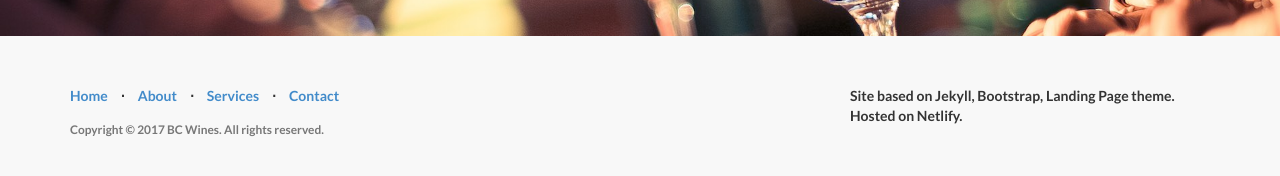
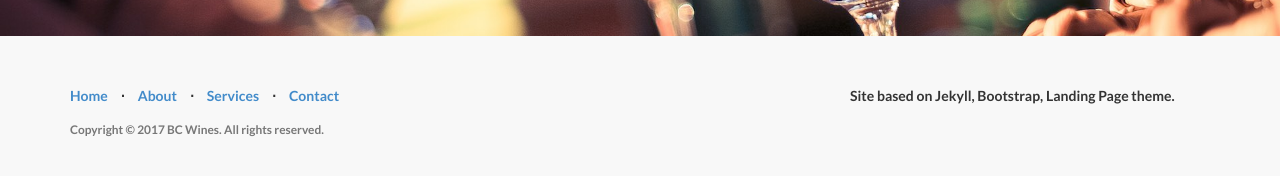
Before and after one commit to gioele-santi/bc-wines, a Jekyll site: the page built from index.md, in a window 1280 px wide and 900 px high, scrolled down 1873 px. Shown: the part 712-888 px from the top of the window. Built offline with Jekyll 4.4.1, drawn with Linux system fonts in a browser that asks for light colours.

Commit message:
Update _config.yml
Deleted hosting information.

```diff
--- a/_config.yml
+++ b/_config.yml
@@ -23,7 +23,7 @@ twitter_username: jekyllrb
 github_username:  jekyll
 
 copyright: Copyright © 2017 BC Wines. All rights reserved.
-credits: Site based on Jekyll, Bootstrap, Landing Page theme. Hosted on Netlify.
+credits: Site based on Jekyll, Bootstrap, Landing Page theme.
 
 # Build settings
 markdown: kramdown
```
